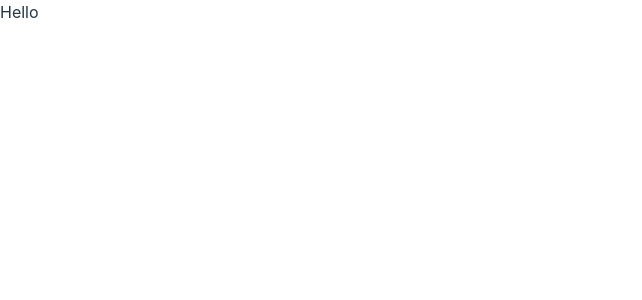
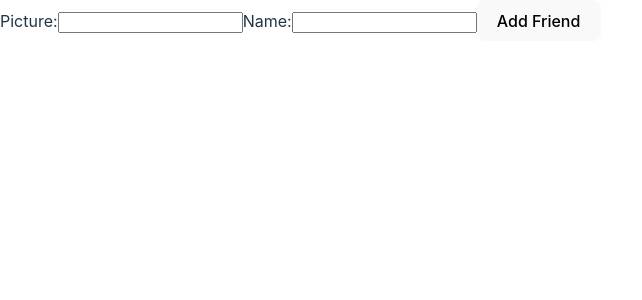
Before and after one commit to ekanarek/lab-friends-list, a React (Vite) app: page / in a window 1280 px wide. Shown: the top 300 px of the page, without its empty margins (0-642 px from the left). Built offline with nearby package versions, Linux system fonts and the light colour scheme.

Commit message:
Added HTML elements

```diff
--- a/src/App.jsx
+++ b/src/App.jsx
@@ -1,3 +1,11 @@
 export default function App() {
-  return <div>Hello</div>;
+  return (<div>
+    <label htmlFor="picture">Picture:</label>
+    <input type="text" id="picture" />
+
+    <label htmlfor="name">Name:</label>
+    <input type="text" id="name" />
+
+    <button type="button">Add Friend</button>
+  </div>);
 }
```
